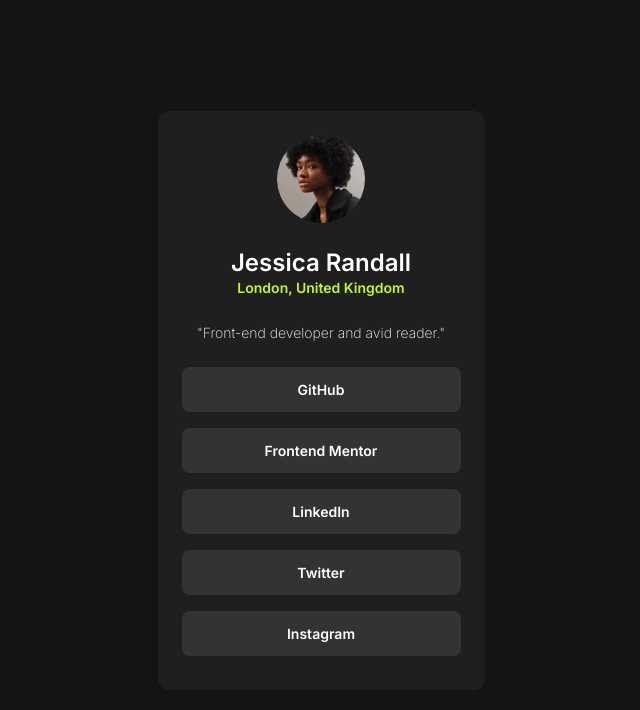
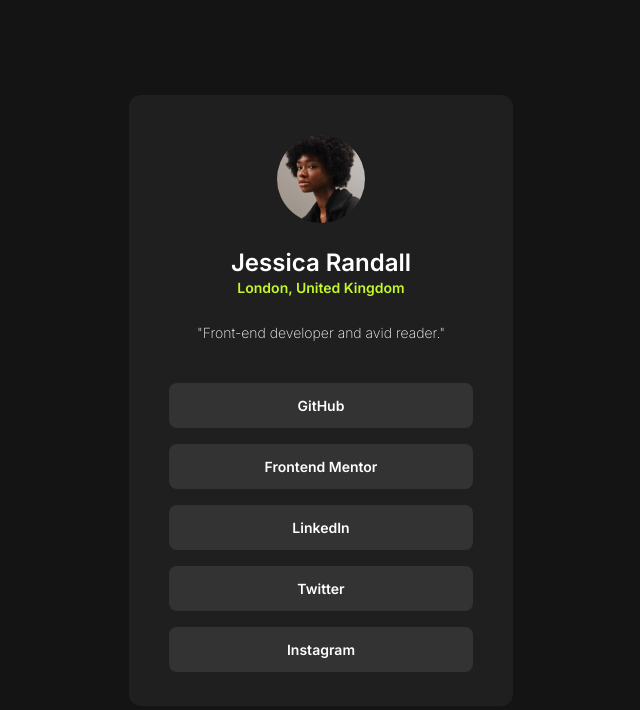
Before and after one commit to dantvi/social-links-profile, a plain HTML site: page index.html in a window 1280 px wide. Shown: the whole page, without its empty margins (319-959 px from the left). Drawn offline with Linux system fonts and the light colour scheme.

Commit message:
media queries

```diff
--- a/css/style.css
+++ b/css/style.css
@@ -86,3 +86,29 @@ body {
 .btn:hover > a {
     color: var(--grey-700);
 }
+
+@media screen and (min-width: 600px) {
+    .card {
+        width: 45.6rem;
+        height: 61.1rem;
+    }
+
+    .user-info-container {
+        padding: 4rem;
+    }
+
+    .btn {
+        width: 37.6rem;
+    }
+}
+
+@media screen and (min-width: 1050px) {
+    .card {
+        width: 38.4rem;
+        height: 61.1rem;
+    }
+
+    .btn {
+        width: 30.4rem;
+    }
+}
```
